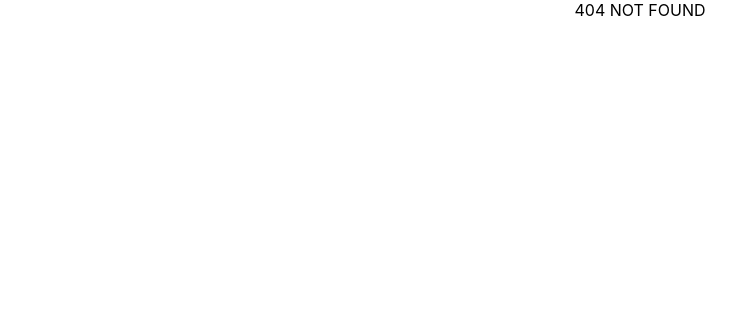
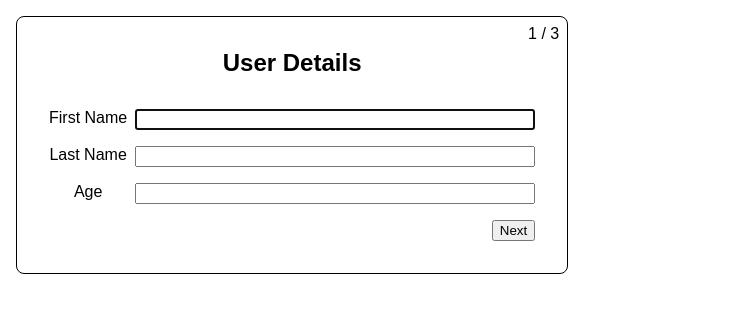
Before and after one commit to Alexyei/react-hooks, a React (Create React App) app: page /multistep-form in a window 1280 px wide. Before the commit this address had no page. Shown: the top 312 px of the page, without its empty margins (0-752 px from the left). Built offline with nearby package versions, Linux system fonts and the light colour scheme.

Commit message:
multi-step form

```diff
--- /dev/null
+++ b/src/components/custom/useMultiStepForm/AccountForm.tsx
@@ -0,0 +1,39 @@
+import FormWrapper from "./FormWrapper";
+import {FC} from "react";
+
+type AccountData = {
+    email: string
+    password: string
+}
+
+type AccountFormProps = AccountData & {
+    updateFields: (fields: Partial<AccountData>) => void
+}
+
+const AccountForm:FC<AccountFormProps> = ({
+                                email,
+                                password,
+                                updateFields,
+                            }) => {
+    return (
+        <FormWrapper title="Account Creation">
+            <label>Email</label>
+            <input
+                autoFocus
+                required
+                type="email"
+                value={email}
+                onChange={e => updateFields({ email: e.target.value })}
+            />
+            <label>Password</label>
+            <input
+                required
+                type="password"
+                value={password}
+                onChange={e => updateFields({ password: e.target.value })}
+            />
+        </FormWrapper>
+    )
+}
+
+export default AccountForm;
--- /dev/null
+++ b/src/components/custom/useMultiStepForm/AddresForm.tsx
@@ -0,0 +1,57 @@
+import {FC} from "react";
+import FormWrapper from "./FormWrapper";
+
+type AddressData = {
+    street: string
+    city: string
+    state: string
+    zip: string
+}
+
+type AddressFormProps = AddressData & {
+    updateFields: (fields: Partial<AddressData>) => void
+}
+
+export const AddressForm:FC<AddressFormProps> =({
+                                street,
+                                city,
+                                state,
+                                zip,
+                                updateFields,
+                            })=> {
+    return (
+        <FormWrapper title="Address">
+            <label>Street</label>
+            <input
+                autoFocus
+                required
+                type="text"
+                value={street}
+                onChange={e => updateFields({ street: e.target.value })}
+            />
+            <label>City</label>
+            <input
+                required
+                type="text"
+                value={city}
+                onChange={e => updateFields({ city: e.target.value })}
+            />
+            <label>State</label>
+            <input
+                required
+                type="text"
+                value={state}
+                onChange={e => updateFields({ state: e.target.value })}
+            />
+            <label>Zip</label>
+            <input
+                required
+                type="text"
+                value={zip}
+                onChange={e => updateFields({ zip: e.target.value })}
+            />
+        </FormWrapper>
+    )
+}
+
+export default AddressForm;
--- /dev/null
+++ b/src/components/custom/useMultiStepForm/FormWrapper.tsx
@@ -0,0 +1,27 @@
+import {FC, ReactNode} from "react"
+
+type FormWrapperProps = {
+    title: string
+    children: ReactNode
+}
+
+const FormWrapper:FC<FormWrapperProps> = ({ title, children }) =>{
+    return (
+        <>
+            <h2 style={{ textAlign: "center", margin: 0, marginBottom: "2rem" }}>
+                {title}
+            </h2>
+            <div
+                style={{
+                    display: "grid",
+                    gap: "1rem .5rem",
+                    gridTemplateColumns: "auto minmax(auto, 400px)",
+                }}
+            >
+                {children}
+            </div>
+        </>
+    )
+}
+
+export default FormWrapper;
--- /dev/null
+++ b/src/components/custom/useMultiStepForm/UserForm.tsx
@@ -0,0 +1,50 @@
+import FormWrapper from "./FormWrapper";
+import {FC} from "react";
+
+
+type UserData = {
+    firstName: string
+    lastName: string
+    age: string
+}
+
+type UserFormProps = UserData & {
+    updateFields: (fields: Partial<UserData>) => void
+}
+
+const UserForm: FC<UserFormProps> = ({
+                                         firstName,
+                                         lastName,
+                                         age,
+                                         updateFields,
+                                     }) => {
+    return (
+        <FormWrapper title="User Details">
+            <label>First Name</label>
+            <input
+                autoFocus
+                required
+                type="text"
+                value={firstName}
+                onChange={e => updateFields({firstName: e.target.value})}
+            />
+            <label>Last Name</label>
+            <input
+                required
+                type="text"
+                value={lastName}
+                onChange={e => updateFields({lastName: e.target.value})}
+            />
+            <label>Age</label>
+            <input
+                required
+                min={1}
+                type="number"
+                value={age}
+                onChange={e => updateFields({age: e.target.value})}
+            />
+        </FormWrapper>
+    )
+}
+
+export default UserForm;
--- /dev/null
+++ b/src/components/custom/useMultiStepForm/useMultiStepFormExample.tsx
@@ -0,0 +1,121 @@
+import {FormEvent, ReactElement, useState} from "react";
+import {AddressForm} from "./AddresForm";
+import AccountForm from "./AccountForm";
+import UserForm from "./UserForm";
+
+export function useMultistepForm(steps: ReactElement[]) {
+    const [currentStepIndex, setCurrentStepIndex] = useState(0)
+
+    function next() {
+        setCurrentStepIndex(i => {
+            if (i >= steps.length - 1) return i
+            return i + 1
+        })
+    }
+
+    function back() {
+        setCurrentStepIndex(i => {
+            if (i <= 0) return i
+            return i - 1
+        })
+    }
+
+    function goTo(index: number) {
+        setCurrentStepIndex(index)
+    }
+
+    return {
+        currentStepIndex,
+        step: steps[currentStepIndex],
+        steps,
+        isFirstStep: currentStepIndex === 0,
+        isLastStep: currentStepIndex === steps.length - 1,
+        goTo,
+        next,
+        back,
+    }
+}
+
+type FormData = {
+    firstName: string
+    lastName: string
+    age: string
+    street: string
+    city: string
+    state: string
+    zip: string
+    email: string
+    password: string
+}
+
+const INITIAL_DATA: FormData = {
+    firstName: "",
+    lastName: "",
+    age: "",
+    street: "",
+    city: "",
+    state: "",
+    zip: "",
+    email: "",
+    password: "",
+}
+
+const UseMultiStepFormExample = () => {
+    const [data, setData] = useState(INITIAL_DATA)
+    function updateFields(fields: Partial<FormData>) {
+        setData(prev => {
+            return { ...prev, ...fields }
+        })
+    }
+    const { steps, currentStepIndex, step, isFirstStep, isLastStep, back, next } =
+        useMultistepForm([
+            <UserForm {...data} updateFields={updateFields} />,
+            <AddressForm {...data} updateFields={updateFields} />,
+            <AccountForm {...data} updateFields={updateFields} />,
+        ])
+
+    function onSubmit(e: FormEvent) {
+        e.preventDefault()
+        if (!isLastStep) return next()
+        alert("Successful Account Creation")
+    }
+
+    return (
+        <div
+            style={{
+                position: "relative",
+                background: "white",
+                border: "1px solid black",
+                padding: "2rem",
+                margin: "1rem",
+                borderRadius: ".5rem",
+                fontFamily: "Arial",
+                maxWidth: "max-content",
+            }}
+        >
+            <form onSubmit={onSubmit}>
+                <div style={{ position: "absolute", top: ".5rem", right: ".5rem" }}>
+                    {currentStepIndex + 1} / {steps.length}
+                </div>
+                {step}
+                <div
+                    style={{
+                        marginTop: "1rem",
+                        display: "flex",
+                        gap: ".5rem",
+                        justifyContent: "flex-end",
+                    }}
+                >
+                    {!isFirstStep && (
+                        <button type="button" onClick={back}>
+                            Back
+                        </button>
+                    )}
+                    <button type="submit">{isLastStep ? "Finish" : "Next"}</button>
+                </div>
+            </form>
+        </div>
+    )
+}
+
+export default UseMultiStepFormExample;
--- a/src/router/routes.tsx
+++ b/src/router/routes.tsx
@@ -54,6 +54,7 @@ import UseBatteryExampleReactUse from "../components/react-use/sensors/useBatter
 import UseGeolocationExampleReactUse from "../components/react-use/sensors/useGeolocation";
 import UseHoverExampleReactUse from "../components/react-use/sensors/useHover";
 import UseHoverDirtyExampleReactUse from "../components/react-use/sensors/useHoverDirty";
+import UseMultiStepFormExample from "../components/custom/useMultiStepForm/useMultiStepFormExample";
 
 
 export const publicRoutes= [
@@ -111,11 +112,12 @@ export const publicRoutes= [
     {path: '/debug-info',element: (<UseDebugInformation/>),linkName: 'useDebugInformation'},
     {path: '/hover',element: (<UseHover/>),linkName: 'useHover'},
     {path: '/long-press',element: (<UseLongPress/>),linkName: 'useLongPress'},
-    {path: '*',element:(<div>404 NOT FOUND</div>)},
-
+    {path: '/multistep-form', element: (<UseMultiStepFormExample/>), linkName: 'useMultiStepForm'},
     //REACT-USe
     {path: '/battery-ru', element: (<UseBatteryExampleReactUse/>), linkName: 'useBattery (react-use)'},
     {path: '/geolocation-ru', element: (<UseGeolocationExampleReactUse/>), linkName: 'useGeolocation (react-use)'},
     {path: '/hover-ru', element: (<UseHoverExampleReactUse/>), linkName: 'useHover (react-use)'},
     {path: '/hover-dirty-ru', element: (<UseHoverDirtyExampleReactUse/>), linkName: 'useHoverDirty (react-use)'},
+
+    {path: '*',element:(<div>404 NOT FOUND</div>)},
 ]
```
Also changed, not shown: 1 other file (tests, documents, lock files or other folders).
